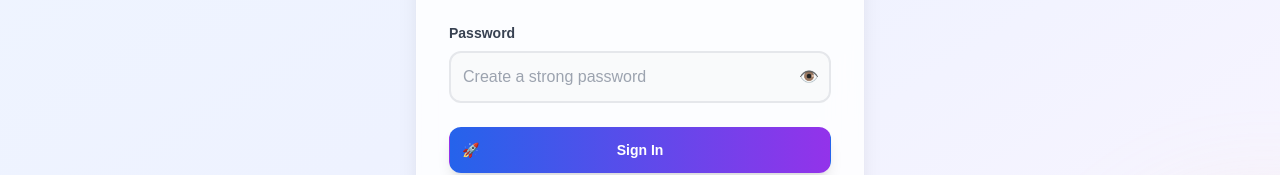
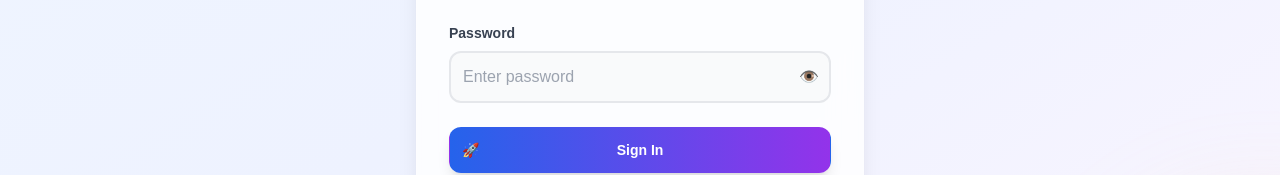
Before and after one commit to Anurag224132/Job-Recommendation-Frontend, a React (Create React App) app: page /login in a window 1280 px wide. Shown: the part 404-579 px from the top of the page. Built offline with nearby package versions, Linux system fonts and the light colour scheme.

Commit message:
fix placeholder of password in login page

```diff
--- a/src/pages/Login.js
+++ b/src/pages/Login.js
@@ -99,7 +99,7 @@ const Login = () => {
                     value={password}
                     onChange={(e) => setPassword(e.target.value)}
                     className="w-full p-3 pr-12 rounded-xl border-2 border-gray-200 focus:border-blue-500 bg-gray-50 focus:bg-white"
-                    placeholder="Create a strong password"
+                    placeholder="Enter password"
                   />
                   <button
                     type="button"
```
